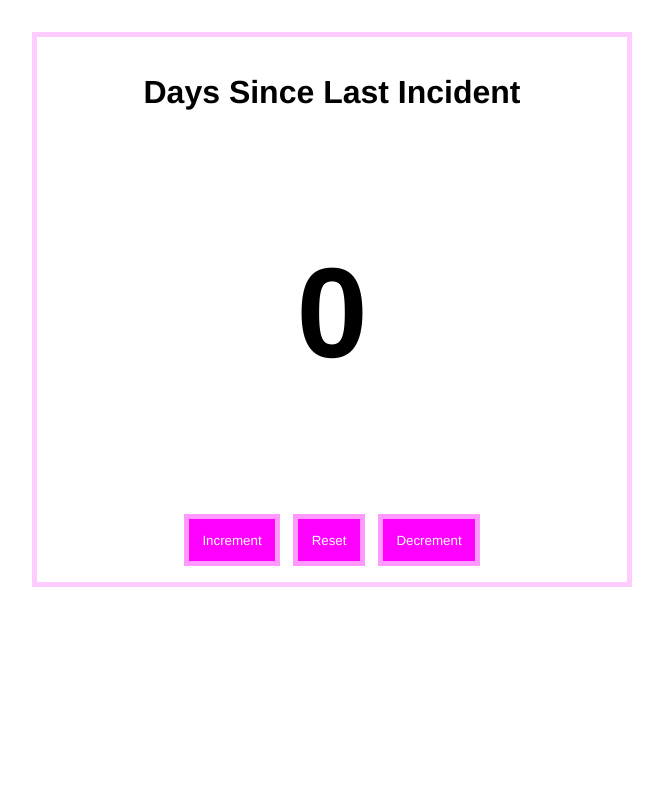
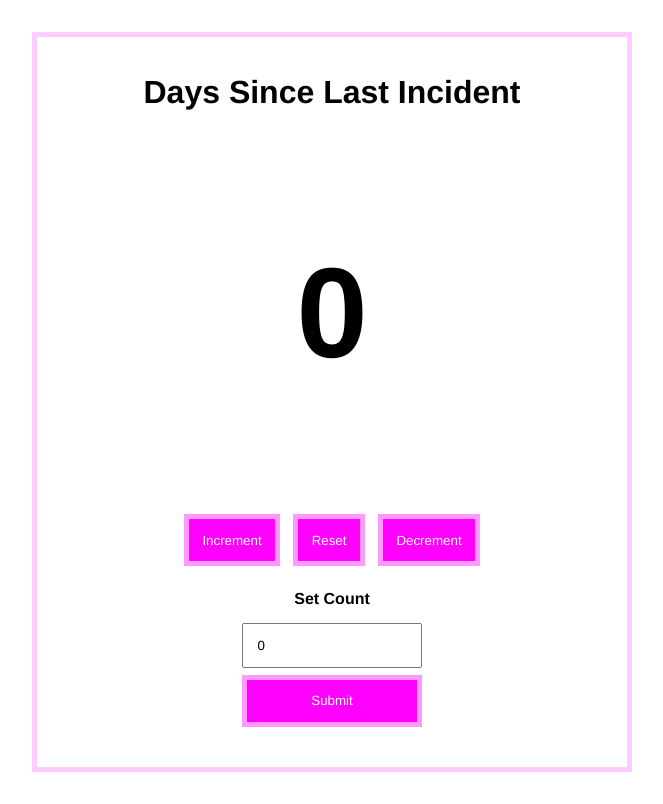
Before and after one commit to DungGramer/learning, a React (Vite) app: page / in a window 1280 px wide. Shown: the whole page, without its empty margins (308-971 px from the left). Built offline with nearby package versions, Linux system fonts and the light colour scheme.

Commit message:
Add set count

```diff
--- a/src/Counter.jsx
+++ b/src/Counter.jsx
@@ -1,6 +1,7 @@
 import { useSelector } from "react-redux";
 import { useDispatch } from "react-redux";
 import { decrement, increment, set } from "./actions";
+import { SetCounter } from "./SetCounter";
 import { store } from "./store";
 
 export const Counter = () => {
@@ -17,6 +18,7 @@ export const Counter = () => {
         <button onClick={() => dispatch(set(0))}>Reset</button>
         <button onClick={() => dispatch(decrement())}>Decrement</button>
       </section>
+      <SetCounter />
     </main>
   );
 };
--- a/src/SetCounter.jsx
+++ b/src/SetCounter.jsx
@@ -1,13 +1,33 @@
+import { useEffect } from 'react';
+import { useState } from 'react';
+import { useSelector } from 'react-redux';
+import { useDispatch } from 'react-redux';
+import { set } from './actions';
+
 export const SetCounter = () => {
+  const countFromStore = useSelector((state) => state.count);
+  const [count, setCount] = useState(countFromStore);
+  const dispatch = useDispatch();
+
+  useEffect(() => {
+    setCount(countFromStore);
+  }, [countFromStore]);
+
   return (
     <section className="controls">
       <form
         onSubmit={(event) => {
           event.preventDefault();
+          dispatch(set(count));
         }}
       >
         <label htmlFor="set-to">Set Count</label>
-        <input id="set-to" type="number" />
+        <input
+          id="set-to"
+          type="number"
+          value={count}
+          onChange={(e) => setCount(e.target.value)}
+        />
         <input type="submit" />
       </form>
     </section>
```
